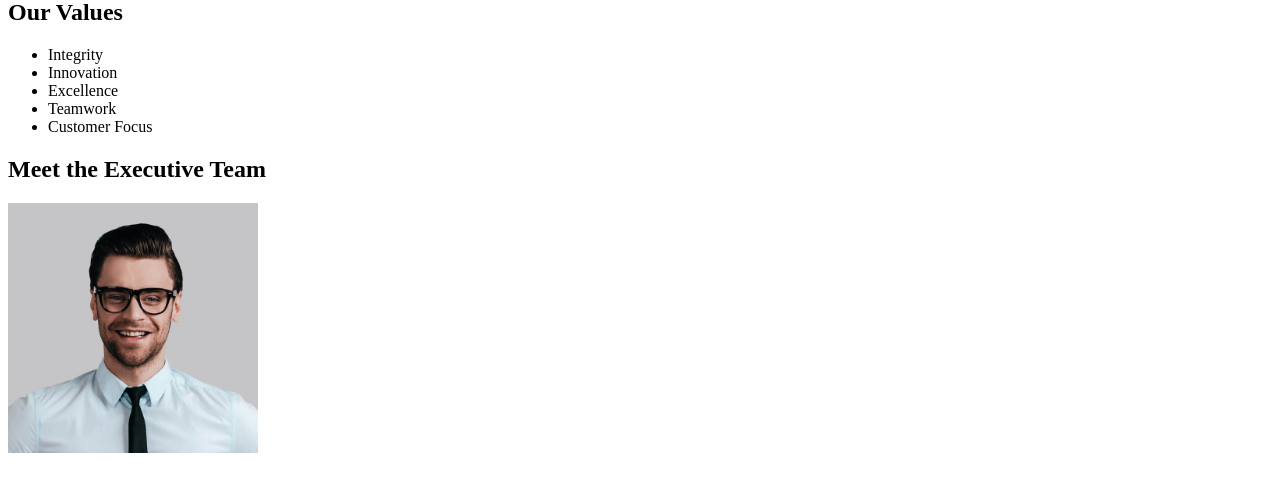
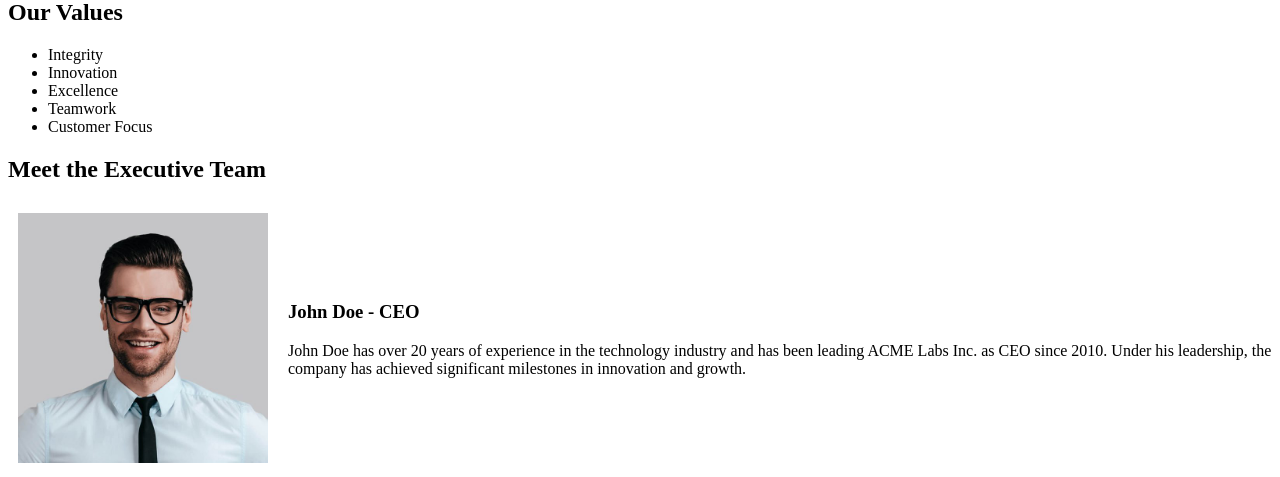
Before and after one commit to OldManSaturn/Company-Website, a Flask app: page /about in a window 1280 px wide. Shown: the part 611-1088 px from the top of the page. Run offline with Flask 3, Linux system fonts and the light colour scheme.

Commit message:
executive team headshots on about page

```diff
--- a/static/styles.css
+++ b/static/styles.css
@@ -56,3 +56,8 @@
     box-shadow: 0 0 10px rgba(0, 0, 0, 0.1);
     text-align: center;
 }
+.executive-headshot {
+    height: 250px;
+    width: 250px;
+    margin: 10px;
+}
--- a/templates/about.html
+++ b/templates/about.html
@@ -41,21 +41,27 @@
 
     <h2>Meet the Executive Team</h2>
     <div class="executive-team">
-        <div class="executive-member">
-            <img src="/static/img/john_doe_headshot.jpg" alt="John Doe Headshot" class="executive-headshot" style="height: 250px;">
+        <div class="executive-member" style="display: flex; align-items: center; margin-bottom: 20px;">
+            <img src="/static/img/john_doe_headshot.jpg" alt="John Doe Headshot" class="executive-headshot" style="margin-right: 20px;">
+            <div>
                 <h3>John Doe - CEO</h3>
                 <p>John Doe has over 20 years of experience in the technology industry and has been leading ACME Labs Inc. as CEO since 2010. Under his leadership, the company has achieved significant milestones in innovation and growth.</p>
             </div>
-        <div class="executive-member">
-            <img src="path/to/jane_smith_headshot.jpg" alt="Jane Smith Headshot" class="executive-headshot">
+        </div>
+        <div class="executive-member" style="display: flex; align-items: center; margin-bottom: 20px;">
+            <img src="/static/img/jane_smith_headshot.jpg" alt="Jane Smith Headshot" class="executive-headshot" style="margin-right: 20px;">
+            <div>
                 <h3>Jane Smith - CTO</h3>
                 <p>Jane Smith is the Chief Technology Officer at ACME Labs Inc. With a background in artificial intelligence and biotechnology, she drives the company's technological advancements and oversees the R&D department.</p>
             </div>
-        <div class="executive-member">
-            <img src="path/to/robert_brown_headshot.jpg" alt="Robert Brown Headshot" class="executive-headshot">
+        </div>
+        <div class="executive-member" style="display: flex; align-items: center; margin-bottom: 20px;">
+            <img src="/static/img/robert_brown_headshot.jpg" alt="Robert Brown Headshot" class="executive-headshot" style="margin-right: 20px;">
+            <div>
                 <h3>Robert Brown - CFO</h3>
                 <p>Robert Brown, the Chief Financial Officer, brings extensive experience in financial management and strategic planning. He ensures the company's financial health and supports its long-term growth objectives.</p>
             </div>
         </div>
     </div>
+</div>
 {% endblock %}
```
Also changed, not shown: static/img/jane_smith_headshot.jpg (added), static/img/robert_brown_headshot.jpg (added). Lines whose indentation alone changed are shown as unchanged.
